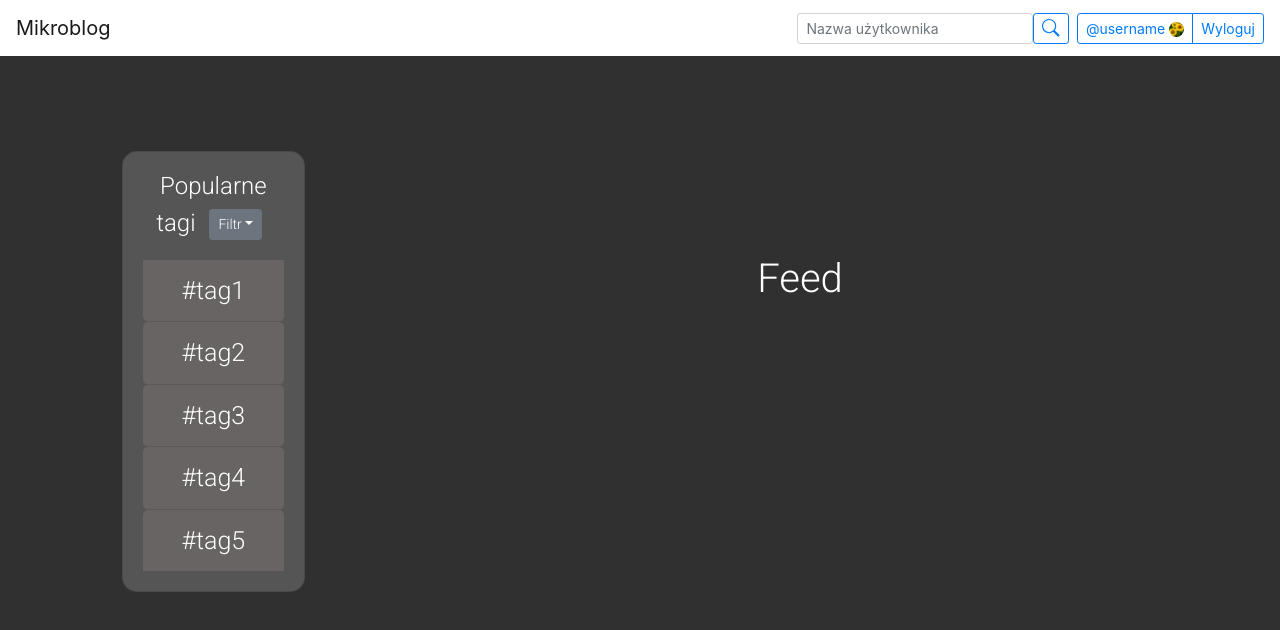
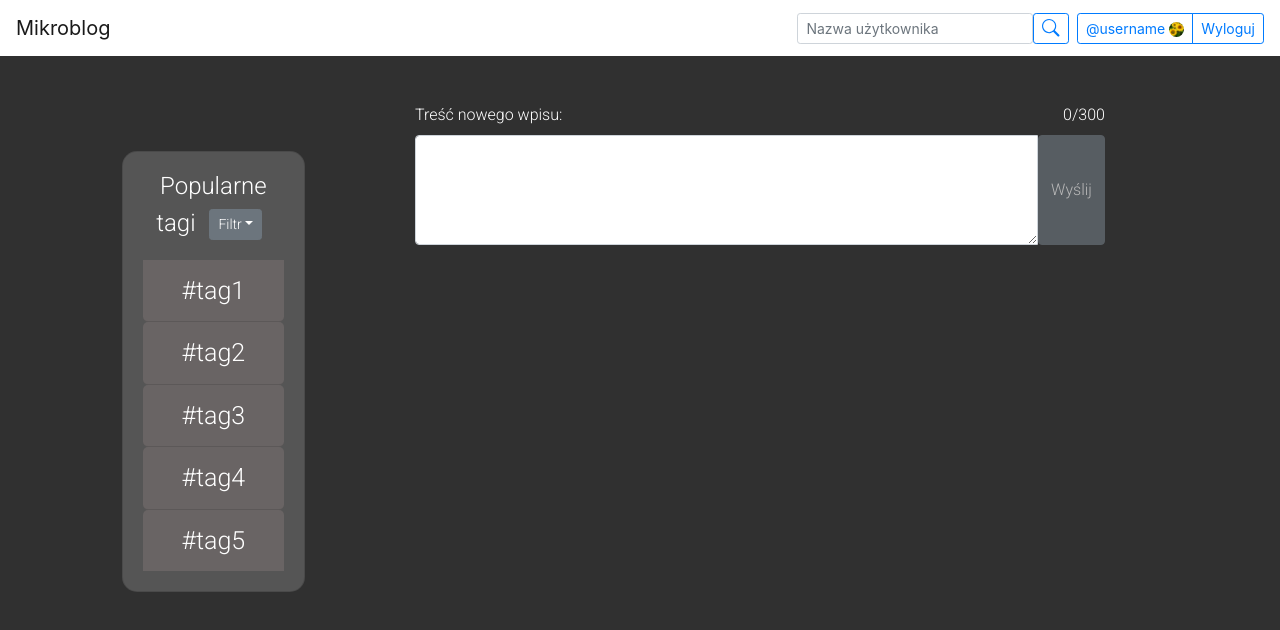
Before and after one commit to Echelon133/microblog-client, a Vue app: page / in a window 1280 px wide. Shown: the top 630 px of the page. Built offline with nearby package versions, Linux system fonts and the light colour scheme.

Commit message:
Add new post form (with basic validation) at the top of the Feed component

```diff
--- a/src/components/Feed.vue
+++ b/src/components/Feed.vue
@@ -1,16 +1,47 @@
 <template>
-  <h1>Feed</h1>
+  <div class="pt-5">
+    <b-row>
+      <b-col xl="9" offset-xl="1">
+        <div class="new-post-input">
+          <label for="post-content" class="form-label">Treść nowego wpisu: </label>
+          <span class="length-counter">{{ newPostContent.length }}/{{ maxPostLength }}</span>
+          <div class="input-group">
+            <b-form-textarea v-model="newPostContent" class="form-control" id="post-content" rows="4"></b-form-textarea>
+            <b-button variant="secondary"
+            :disabled="newPostContent.length === 0 || newPostContent.length > maxPostLength"
+            @click.prevent="onNewPost"
+            >Wyślij
+            </b-button>
+          </div>
+        </div>
+      </b-col>
+    </b-row>
+  </div>
 </template>
 
 <script>
+
 export default {
-  name: 'Feed'
+  name: 'Feed',
+  components: {
+  },
+  data () {
+    return {
+      newPostContent: '',
+      maxPostLength: 300
+    }
+  },
+  methods: {
+    onNewPost () {
+      console.log(this.newPostContent)
+      this.newPostContent = ''
+    }
+  }
 }
 </script>
 
 <style scoped>
-h1 {
-  padding-top:200px;
-  text-align: center;
+.length-counter {
+  float: right;
 }
 </style>
```
